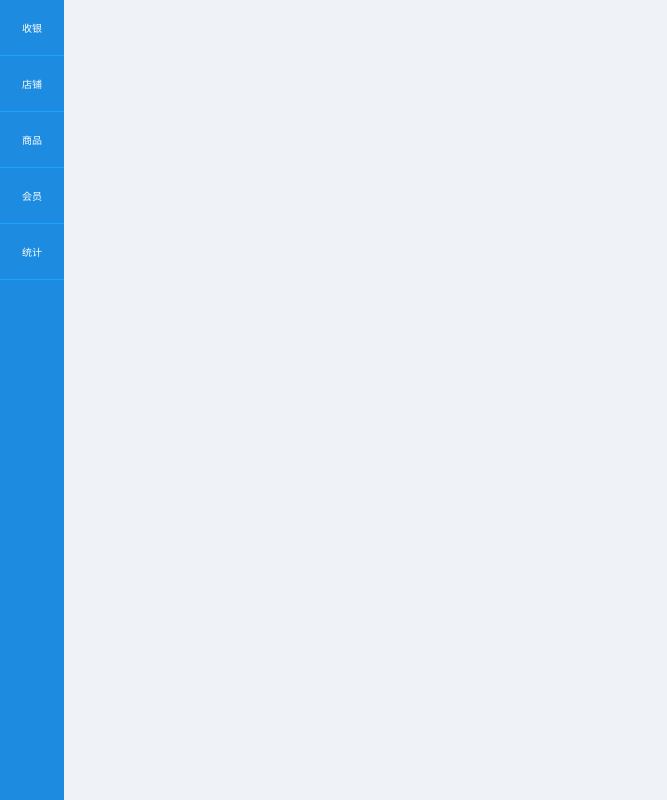
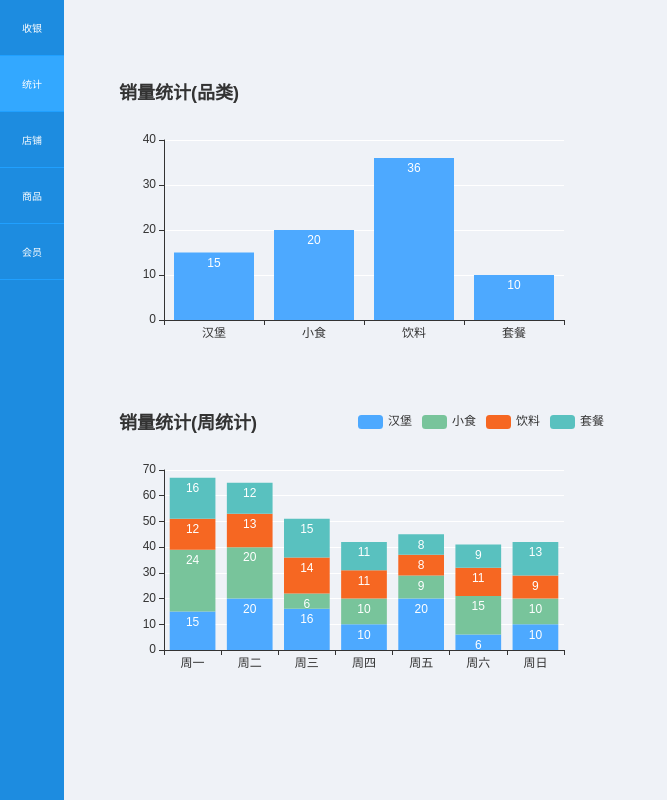
Before and after one commit to bill-dou/vue-order, a Vue app: page /#/Chart in a window 1280 px wide. Shown: the whole page, without its empty margins (0-667 px from the left). Built offline with nearby package versions, Linux system fonts and the light colour scheme; a small style sheet from the web is missing.

Commit message:
insert echarts

```diff
--- a/package.json
+++ b/package.json
@@ -11,6 +11,7 @@
   },
   "dependencies": {
     "axios": "^0.17.1",
+    "echarts": "^3.8.5",
     "element-ui": "^2.0.4",
     "postcss-loader": "^2.0.8",
     "vue": "^2.5.2",
--- /dev/null
+++ b/src/components/common/echartCategory.vue
@@ -0,0 +1,77 @@
+<template>
+  <div id="myChart" class="my-chart"></div>
+</template>
+<script>
+const echarts = require("echarts/lib/echarts");
+require("echarts/lib/chart/bar");
+require("echarts/lib/component/tooltip");
+require("echarts/lib/component/title");
+export default {
+  name: "echart",
+  data() {
+    return {
+      msg: "wel"
+    };
+  },
+  mounted() {
+    let drawAgain = this.drawAgain();
+    window.onresize = function temp() {
+      drawAgain.resize();
+    };
+  },
+  methods: {
+    drawAgain() {
+      let myChart = echarts.init(document.getElementById("myChart"));
+      myChart.setOption({
+        title: {
+          text: "销量统计(品类)"
+        },
+        tooltip: {
+          trigger: "axis",
+          axisPointer: {
+            type: "shadow"
+          }
+        },
+        xAxis: {
+          type: "category",
+          data: ["汉堡", "小食", "饮料", "套餐"]
+        },
+        yAxis: {
+          type: "value",
+          splitLine: {
+            show: true,
+            lineStyle: {
+              color: "#fff"
+            }
+          }
+        },
+        series: [
+          {
+            name: "销量",
+            type: "bar",
+            label: {
+              normal: {
+                show: true,
+                position: "insideTop"
+              }
+            },
+            itemStyle: {
+              normal: {
+                color: "#4da9ff"
+              }
+            },
+            data: [15, 20, 36, 10]
+          }
+        ]
+      });
+      return myChart;
+    }
+  }
+};
+</script>
+<style  scoped>
+.my-chart {
+  width: 500px;
+  height: 300px;
+}
+</style>
--- /dev/null
+++ b/src/components/common/echartCategoryStack.vue
@@ -0,0 +1,132 @@
+<template>
+  <div id="myChartStack" class="my-chart"></div>
+</template>
+<script>
+const echarts = require("echarts/lib/echarts");
+require("echarts/lib/chart/bar");
+require("echarts/lib/component/tooltip");
+require("echarts/lib/component/title");
+require("echarts/lib/component/legend");
+export default {
+  name: "echartStack",
+  data() {
+    return {};
+  },
+  mounted() {
+    let drawAgain = this.drawAgain();
+    window.onresize = function temp() {
+      drawAgain.resize();
+    };
+  },
+  methods: {
+    drawAgain() {
+      let myChartStack = echarts.init(document.getElementById("myChartStack"));
+      myChartStack.setOption({
+        title: {
+          text: "销量统计(周统计)"
+        },
+        legend: {
+          right:5,
+          data: ["汉堡", "小食", "饮料", "套餐"]
+        },
+        tooltip: {
+          trigger: "axis",
+          axisPointer: {
+            type: "shadow"
+          }
+        },
+        xAxis: {
+          type: "category",
+          data: ["周一", "周二", "周三", "周四", "周五", "周六", "周日"]
+        },
+        yAxis: {
+          type: "value",
+          splitLine: {
+            show: true,
+            lineStyle: {
+              color: "#fff"
+            }
+          }
+        },
+        series: [
+          {
+            name: "汉堡",
+            type: "bar",
+            stack: "one",
+            label: {
+              normal: {
+                show: true,
+                position: "insideTop"
+              }
+            },
+            itemStyle: {
+              normal: {
+                color: "#4da9ff"
+              }
+            },
+            data: [15, 20, 16, 10, 20, 6, 10]
+          },
+          {
+            name: "小食",
+            type: "bar",
+            stack: "one",
+            label: {
+              normal: {
+                show: true,
+                position: "insideTop"
+              }
+            },
+            itemStyle: {
+              normal: {
+                color: "#78c49b"
+              }
+            },
+            data: [24, 20, 6, 10, 9, 15, 10]
+          },
+          {
+            name: "饮料",
+            type: "bar",
+            stack: "one",
+            label: {
+              normal: {
+                show: true,
+                position: "insideTop"
+              }
+            },
+            itemStyle: {
+              normal: {
+                color: "#f66722"
+              }
+            },
+            data: [12, 13, 14, 11, 8, 11, 9]
+          },
+          {
+            name: "套餐",
+            type: "bar",
+            stack: "one",
+            label: {
+              normal: {
+                show: true,
+                position: "insideTop"
+              }
+            },
+            itemStyle: {
+              normal: {
+                color: "#59c1bf"
+              }
+            },
+            data: [16, 12, 15, 11, 8, 9, 13]
+          }
+        ]
+      });
+      return myChartStack;
+    }
+  }
+};
+</script>
+<style  scoped>
+.my-chart {
+  width: 500px;
+  height: 300px;
+}
+</style>
--- a/src/components/common/leftNav.vue
+++ b/src/components/common/leftNav.vue
@@ -1,10 +1,18 @@
 <template>
   <div class="left-nav">
       <ul>
+          <router-link to="/Pos">
           <li>
             <i class="icon iconfont icon-wodezichan"></i>
               <p>收银</p>
           </li>
+          </router-link>
+          <router-link to="/Chart">
+          <li>
+            <i class="icon iconfont icon-tongji"></i>
+              <p>统计</p>
+          </li>
+          </router-link>
           <li>
             <i class="icon iconfont icon-dianpu"></i>
               <p>店铺</p>
@@ -17,45 +25,47 @@
             <i class="icon iconfont icon-huiyuanqia"></i>
               <p>会员</p>
           </li>
-          <li>
-            <i class="icon iconfont icon-tongji"></i>
-              <p>统计</p>
-          </li>
       </ul>
   </div>
 </template>
 
 <script>
-    export default{
-        name:'leftNav',
-        data(){
-            return {
-
+export default {
+  name: "leftNav",
+  data() {
+    return {};
   }
-        }
-    }
+};
 </script>
 
-<style>
-    .left-nav{
-       color:#fff;
-       font-size:10px;
-       height:100%;
-       background-color: #1D8ce0;
-       float:left;
-       width:5%;
+<style scoped>
+.left-nav {
+  color: #fff;
+  font-size: 10px;
+  height: 100%;
+  background-color: #1d8ce0;
+  float: left;
+  width: 5%;
 }
-    .iconfont{
-       font-size:24px;
+.iconfont {
+  font-size: 24px;
 }
-    .left-nav ul{
-        padding:0px;
+.left-nav ul {
+  padding: 0px;
   margin: 0px;
 }
-    .left-nav li{
+.left-nav ul a{
+    color: #fff;
+    text-decoration: none;
+}
+.router-link-active li{
+    color: #fff;
+    background-color: #33a8ff;
+}
+.left-nav li {
   list-style: none;
   text-align: center;
-        border-bottom:1px solid #20a0ff;
-        padding:10px;
+  border-bottom: 1px solid #20a0ff;
+  padding: 10px;
 }
 </style>
--- /dev/null
+++ b/src/components/page/Chart.vue
@@ -0,0 +1,29 @@
+<template>
+<div id="chart" class="charts-wrap">
+  <echartCategory class="chartHisPos"></echartCategory>
+  <echartCategoryStack class="chartHisStackPos"></echartCategoryStack>
+</div>
+</template>
+<script>
+import echartCategory from '@/components/common/echartCategory'
+import echartCategoryStack from '@/components/common/echartCategoryStack'
+export default {
+  name: "charts",
+  components: {
+    echartCategory,
+    echartCategoryStack
+  }
+};
+</script>
+
+<style scoped>
+.charts-wrap{
+  padding: 50px;
+}
+.chartHisPos{
+  margin-top: 30px;
+}
+.chartHisStackPos{
+  margin: 30px 0 0 0;
+}
+</style>
--- a/src/router/index.js
+++ b/src/router/index.js
@@ -1,6 +1,7 @@
 import Vue from 'vue'
 import Router from 'vue-router'
 import Pos from '@/components/page/Pos'
+import Chart from '@/components/page/Chart'
 
 Vue.use(Router)
 
@@ -10,6 +11,16 @@ export default new Router({
       path: '/',
       name: 'Pos',
       component: Pos
+    },
+    {
+      path: '/Pos',
+      name: 'Pos',
+      component: Pos
+    },
+    {
+      path: '/Chart',
+      name: 'Chart',
+      component: Chart
     }
   ]
 })
```
Lines whose indentation alone changed are shown as unchanged.
